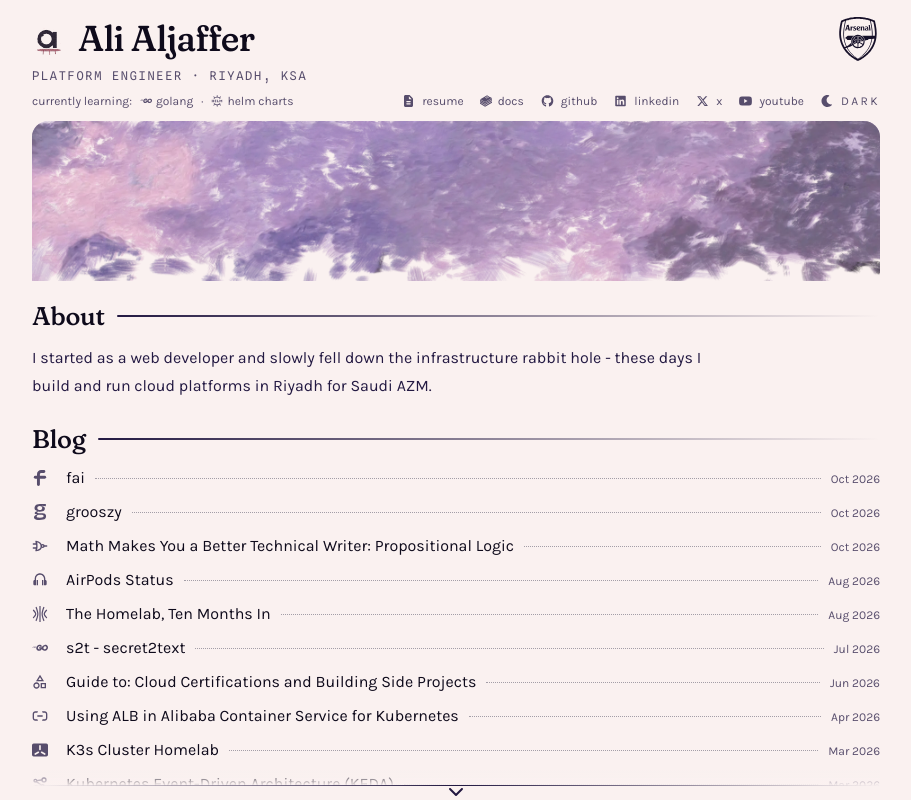
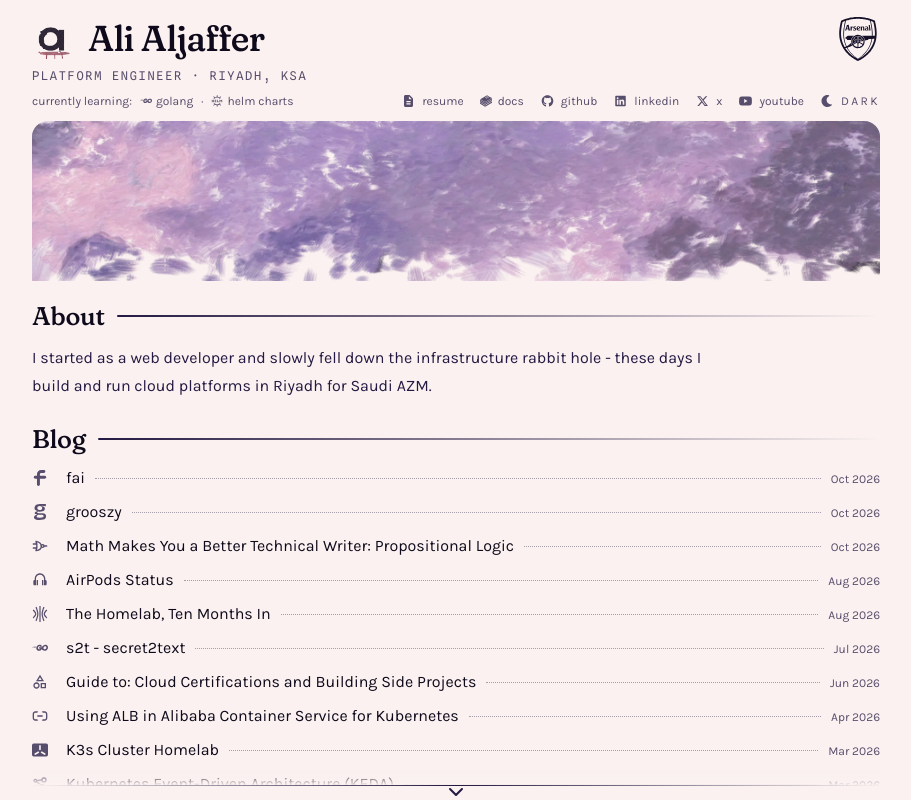
Before and after one commit to aliAljaffer/aliAljaffer.github.io, a Next.js app: page / in a window 1280 px wide. Shown: the top 800 px of the page, without its empty margins (184-1095 px from the left). Built offline with nearby package versions, Linux system fonts and the light colour scheme.

Commit message:
Size the spill mark to match the Arsenal crest

```diff
--- a/src/app/components/SiteHeader.tsx
+++ b/src/app/components/SiteHeader.tsx
@@ -11,8 +11,8 @@ export default function SiteHeader() {
     <header className="shrink-0 w-full max-w-4xl mx-auto px-6 pt-4 pb-3">
       <div className="flex items-center justify-between gap-6">
         <div className="flex items-center gap-3">
-          <img src="/brand/icon.svg" alt="" width={34} height={34} className="block dark:hidden" style={{ width: "var(--brand-logo-size)", height: "var(--brand-logo-size)" }} />
-          <img src="/brand/icon-reversed.svg" alt="" width={34} height={34} className="hidden dark:block" style={{ width: "var(--brand-logo-size)", height: "var(--brand-logo-size)" }} />
+          <img src="/brand/icon.svg" alt="" width={44} height={44} className="block dark:hidden w-11 h-11 shrink-0" />
+          <img src="/brand/icon-reversed.svg" alt="" width={44} height={44} className="hidden dark:block w-11 h-11 shrink-0" />
           <h1 className="masthead-name text-[1.75rem] md:text-[2.25rem] leading-tight">
             Ali Aljaffer
           </h1>
```
